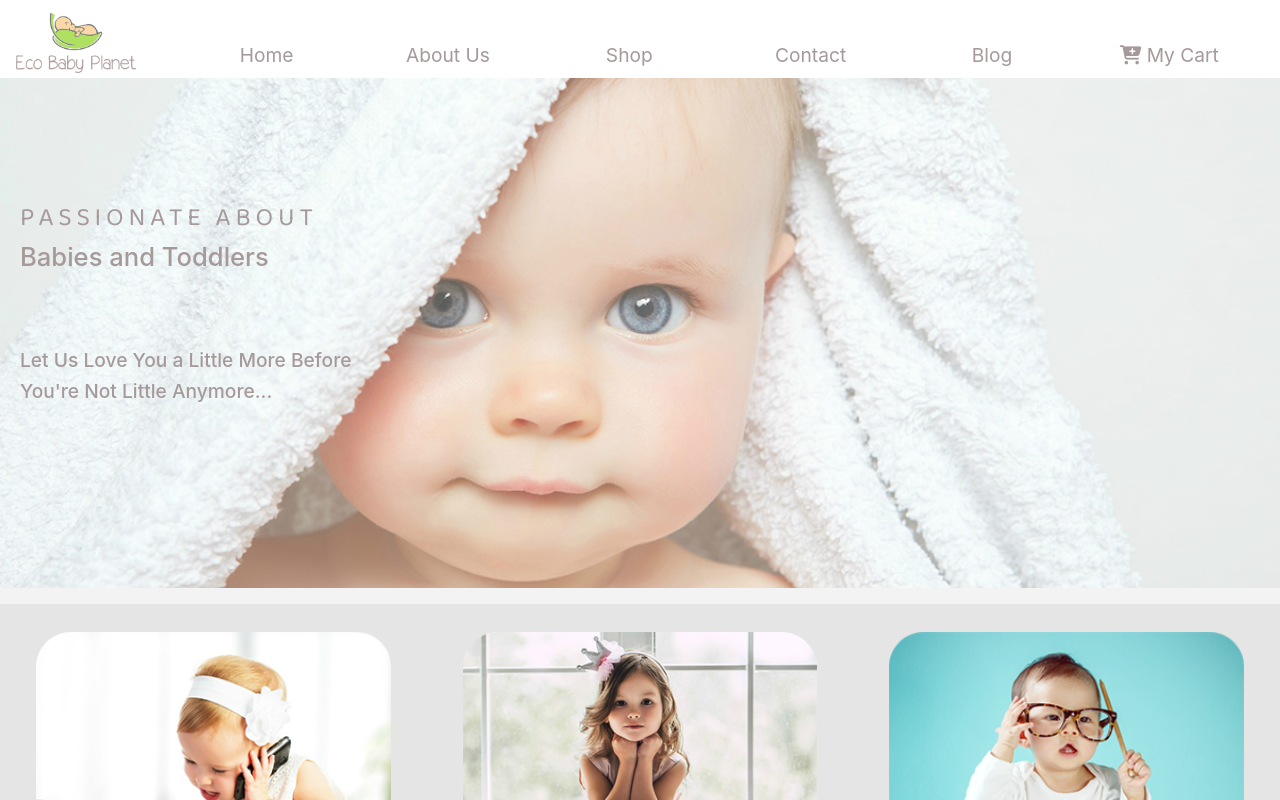
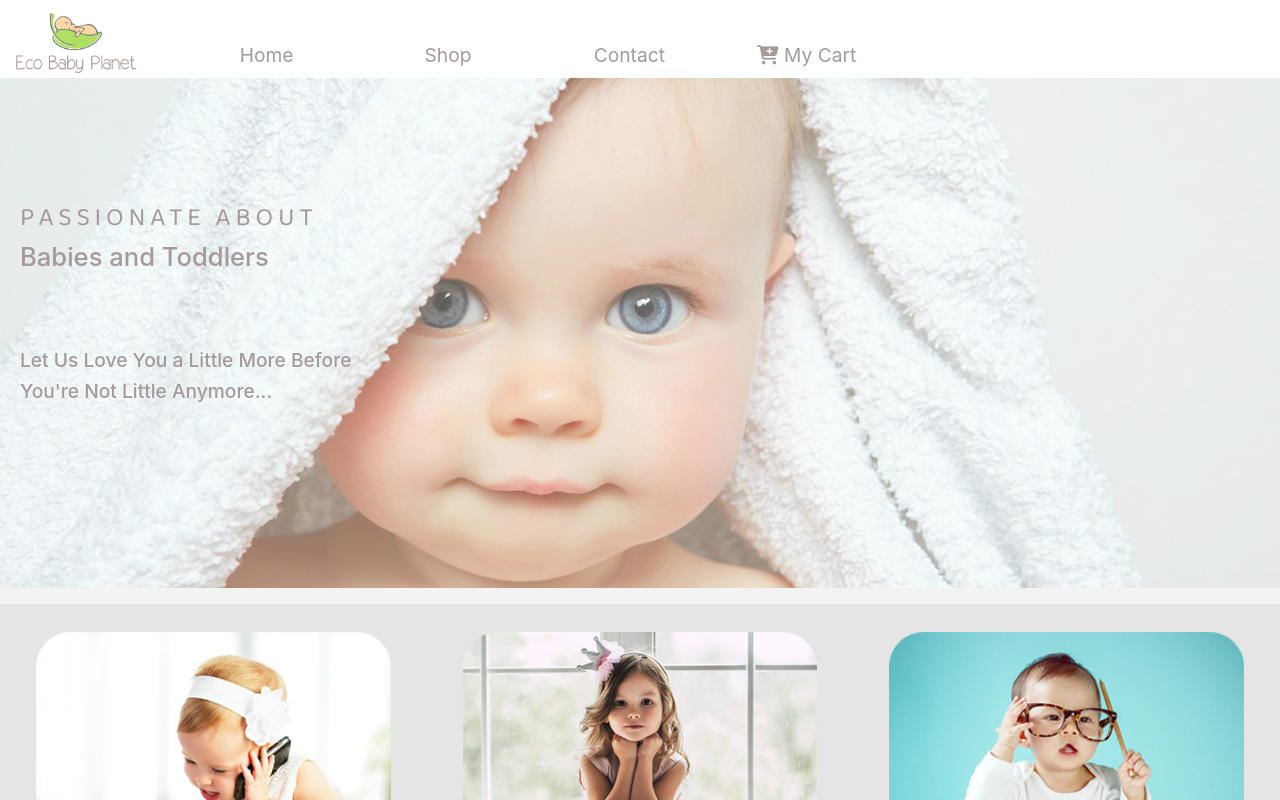
Before and after one commit to vtroharov/ecobabyplanet_website, a React (Create React App) app: page / in a window 1280 px wide. Shown: the top 800 px of the page. Built offline with nearby package versions, Linux system fonts and the light colour scheme.

Commit message:
Remove About Us

```diff
--- a/src/App.js
+++ b/src/App.js
@@ -31,13 +31,13 @@ class App extends Component {
           <Route path="/details" component={Details} />
           <Route path="/cart" component={Cart} />
           <Route path="/home" component={Home} />
-          <Route path="/about_us" component={AboutUs} />
+          {/* <Route path="/about_us" component={AboutUs} /> */}
           <Route path="/vip" component={VIP} />
           <Route path="/au_shop" component={ProductList} />
           <Route path="/us_shop" component={ProductList_US} />
           <Route path="/contact" component={Contact} />
-          <Route path="/blog/:postId" component={Post} />
-          <Route path="/blog" component={Blog} />
+{/*           <Route path="/blog/:postId" component={Post} />
+          <Route path="/blog" component={Blog} /> */}
           <Route path="/construct" component={Construct} />
           {/* <Route path="/test" component={Test} /> */}
           <Route component= {Default} />
--- a/src/components/Navbar.js
+++ b/src/components/Navbar.js
@@ -23,11 +23,11 @@ export default class Navbar extends Component {
                                 home
                             </Link>
                         </li>
-                        <li className="nav-item" data-toggle="collapse" data-target=".navbar-collapse.show">
+                        {/* <li className="nav-item" data-toggle="collapse" data-target=".navbar-collapse.show">
                             <Link to='/about_us' className='nav-link'>
                                 about us
                             </Link>
-                        </li>
+                        </li> */}
                         <li className="nav-item dropdown" data-toggle="collapse" data-target=".navbar-collapse.show">
                             <div className="nav-link dropdown-tog" data-toggle="dropdown">shop</div>
                             <ul className="dropdown-menu pl-3">
@@ -48,11 +48,11 @@ export default class Navbar extends Component {
                                 contact
                             </Link>
                         </li>
-                        <li className="nav-item" data-toggle="collapse" data-target=".navbar-collapse.show">
+                        {/* <li className="nav-item" data-toggle="collapse" data-target=".navbar-collapse.show">
                             <Link to='/construct' className='nav-link'>
                                 blog
                             </Link>
-                        </li>
+                        </li> */}
                         <li className="nav-item" data-toggle="collapse" data-target=".navbar-collapse.show">
                             <Link to='/cart' className='nav-link'>
                                 {/* <ButtonContainer> */}
```
Also changed, not shown: package.json (+11 -11 lines), 1 other file (tests, documents, lock files or other folders).
